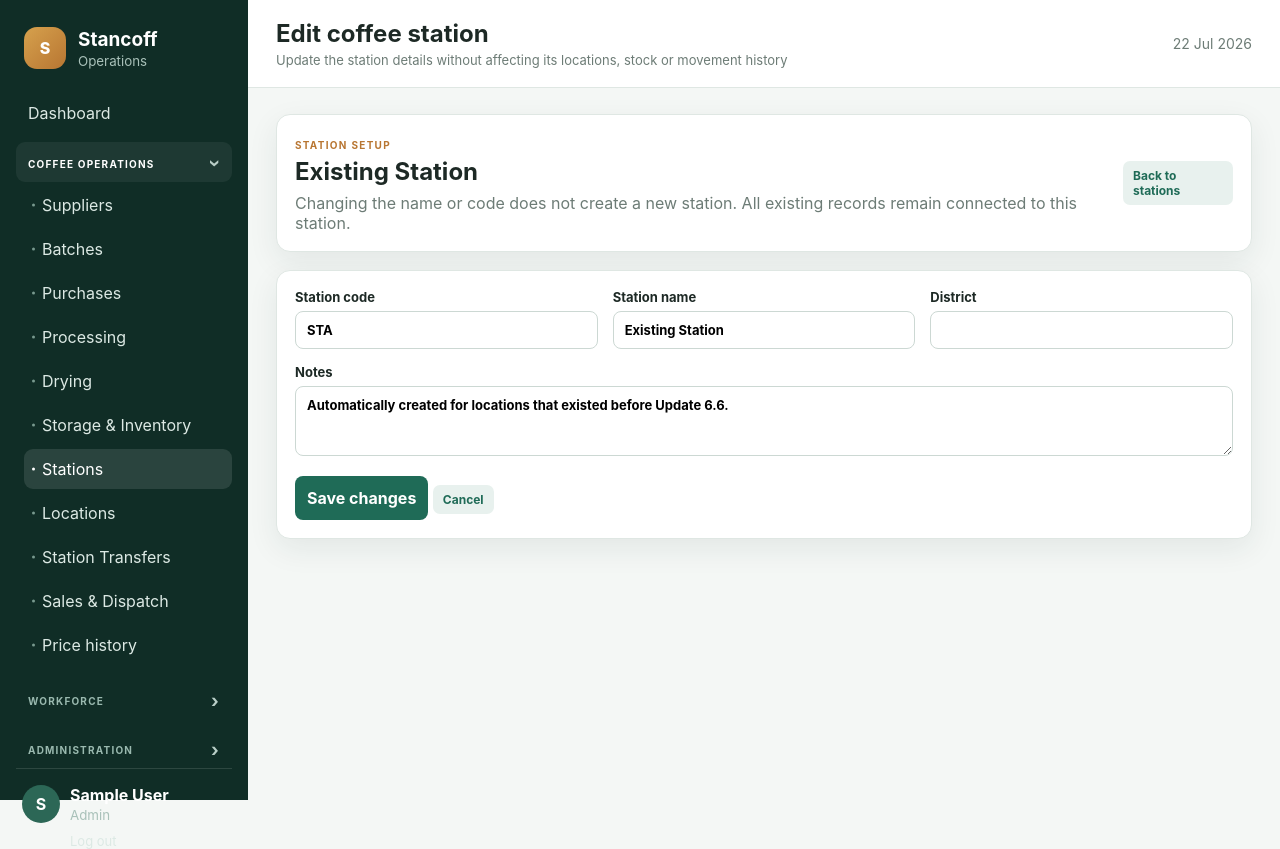
After one commit to OBEDATULINDA/Stancoff, a Flask app: page /stations/1/edit in a window 1280 px wide. The commit adds this page. Run offline with Flask 3, Linux system fonts and the light colour scheme; the visitor is signed in with stand-in values (Sample User, id 1); data comes from the database, SQL or seed files in the repository; some libraries are stand-ins or nearby versions.

Commit message:
updated editable stations

```diff
--- a/app.py
+++ b/app.py
@@ -1165,6 +1165,42 @@ def stations():
     rows = Station.query.order_by(Station.name).all()
     counts = dict(db.session.query(Location.station_id, func.count(Location.id)).group_by(Location.station_id).all())
     return render_template("stations.html", rows=rows, counts=counts)
+
+@app.route("/stations/<int:id>/edit", methods=["GET", "POST"])
+@permission_required("stations")
+def station_edit(id):
+    row = Station.query.get_or_404(id)
+    if request.method == "POST":
+        code = (request.form.get("code") or "").strip().upper()
+        name = (request.form.get("name") or "").strip()
+        district = (request.form.get("district") or "").strip() or None
+        notes = (request.form.get("notes") or "").strip() or None
+
+        if not code or not name:
+            flash("Enter both station code and station name.")
+            return render_template("station_edit.html", row=row)
+
+        duplicate = Station.query.filter(
+            Station.id != row.id,
+            (func.lower(Station.code) == code.lower()) |
+            (func.lower(Station.name) == name.lower())
+        ).first()
+        if duplicate:
+            flash("Another station already uses this code or name.")
+            return render_template("station_edit.html", row=row)
+
+        old_label = f"{row.code} - {row.name}"
+        row.code = code
+        row.name = name
+        row.district = district
+        row.notes = notes
+        db.session.commit()
+        log_action("UPDATE", "Stations", row.id, f"{old_label} changed to {row.code} - {row.name}")
+        flash("Station updated successfully. Existing locations, inventory and transfers remain linked to it.")
+        return redirect(url_for("stations"))
+
+    return render_template("station_edit.html", row=row)
+
 
 @app.route("/stations/<int:id>/toggle", methods=["POST"])
 @permission_required("stations")
--- /dev/null
+++ b/templates/station_edit.html
@@ -0,0 +1,33 @@
+{% extends "base.html" %}
+{% block title %}Edit Station · Stancoff{% endblock %}
+{% block page_title %}Edit coffee station{% endblock %}
+{% block page_subtitle %}Update the station details without affecting its locations, stock or movement history{% endblock %}
+{% block content %}
+<section class="panel processing-intro">
+  <div>
+    <span class="eyebrow">Station setup</span>
+    <h2>{{ row.name }}</h2>
+    <p>Changing the name or code does not create a new station. All existing records remain connected to this station.</p>
+  </div>
+  <a class="secondary-button" href="{{ url_for('stations') }}">Back to stations</a>
+</section>
+
+<form method="post" class="processing-form panel" style="margin-top:18px">
+  <label>Station code
+    <input name="code" required maxlength="20" value="{{ request.form.get('code', row.code) }}">
+  </label>
+  <label>Station name
+    <input name="name" required maxlength="150" value="{{ request.form.get('name', row.name) }}">
+  </label>
+  <label>District
+    <input name="district" maxlength="120" value="{{ request.form.get('district', row.district or '') }}">
+  </label>
+  <label class="form-wide">Notes
+    <textarea name="notes" rows="3">{{ request.form.get('notes', row.notes or '') }}</textarea>
+  </label>
+  <div class="form-wide form-actions">
+    <button class="primary-button" type="submit">Save changes</button>
+    <a class="secondary-button" href="{{ url_for('stations') }}">Cancel</a>
+  </div>
+</form>
+{% endblock %}
--- a/templates/stations.html
+++ b/templates/stations.html
@@ -3,7 +3,7 @@
 {% block page_title %}Coffee stations{% endblock %}
 {% block page_subtitle %}Manage processing stations such as the existing station and Rwimi{% endblock %}
 {% block content %}
-<section class="panel processing-intro"><div><span class="eyebrow">Update 6.6</span><h2>Multi-station operations</h2><p>Every drying yard, temporary store and warehouse belongs to a station.</p></div><a class="secondary-button" href="{{ url_for('locations') }}">Manage locations</a></section>
+<section class="panel processing-intro"><div><span class="eyebrow">Update 6.7</span><h2>Multi-station operations</h2><p>Every drying yard, temporary store and warehouse belongs to a station.</p></div><a class="secondary-button" href="{{ url_for('locations') }}">Manage locations</a></section>
 <form method="post" class="processing-form panel">
   <label>Station code<input name="code" required placeholder="Example: RWI"></label>
   <label>Station name<input name="name" required placeholder="Example: Rwimi Station"></label>
@@ -13,6 +13,6 @@
 </form>
 <section class="panel" style="margin-top:18px"><div class="panel-heading"><div><span class="eyebrow">Setup</span><h2>Available stations</h2></div></div>
 <div class="table-scroll"><table><thead><tr><th>Code</th><th>Station</th><th>District</th><th>Locations</th><th>Status</th><th>Notes</th><th>Action</th></tr></thead><tbody>
-{% for r in rows %}<tr><td><strong>{{ r.code }}</strong></td><td>{{ r.name }}</td><td>{{ r.district or '—' }}</td><td>{{ counts.get(r.id,0) }}</td><td>{{ r.status }}</td><td>{{ r.notes or '—' }}</td><td><form method="post" action="{{ url_for('station_toggle', id=r.id) }}"><button class="small-button {% if r.status=='Active' %}danger{% endif %}">{{ 'Deactivate' if r.status=='Active' else 'Activate' }}</button></form></td></tr>
+{% for r in rows %}<tr><td><strong>{{ r.code }}</strong></td><td>{{ r.name }}</td><td>{{ r.district or '—' }}</td><td>{{ counts.get(r.id,0) }}</td><td>{{ r.status }}</td><td>{{ r.notes or '—' }}</td><td><div class="table-actions"><a class="small-button" href="{{ url_for('station_edit', id=r.id) }}">Edit</a><form method="post" action="{{ url_for('station_toggle', id=r.id) }}"><button class="small-button {% if r.status=='Active' %}danger{% endif %}">{{ 'Deactivate' if r.status=='Active' else 'Activate' }}</button></form></div></td></tr>
 {% else %}<tr><td colspan="7" class="empty">No stations yet.</td></tr>{% endfor %}</tbody></table></div></section>
 {% endblock %}
```
Also changed, not shown: UPDATE_6_7_EDITABLE_STATIONS.txt (added, +14 -0 lines).
